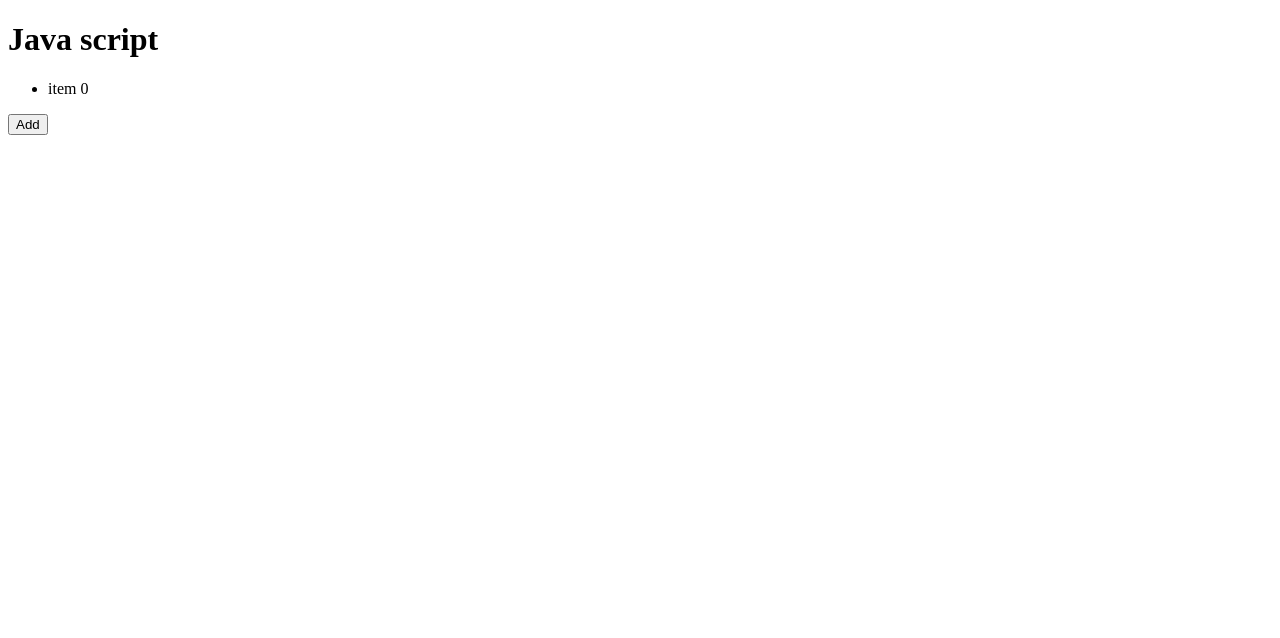
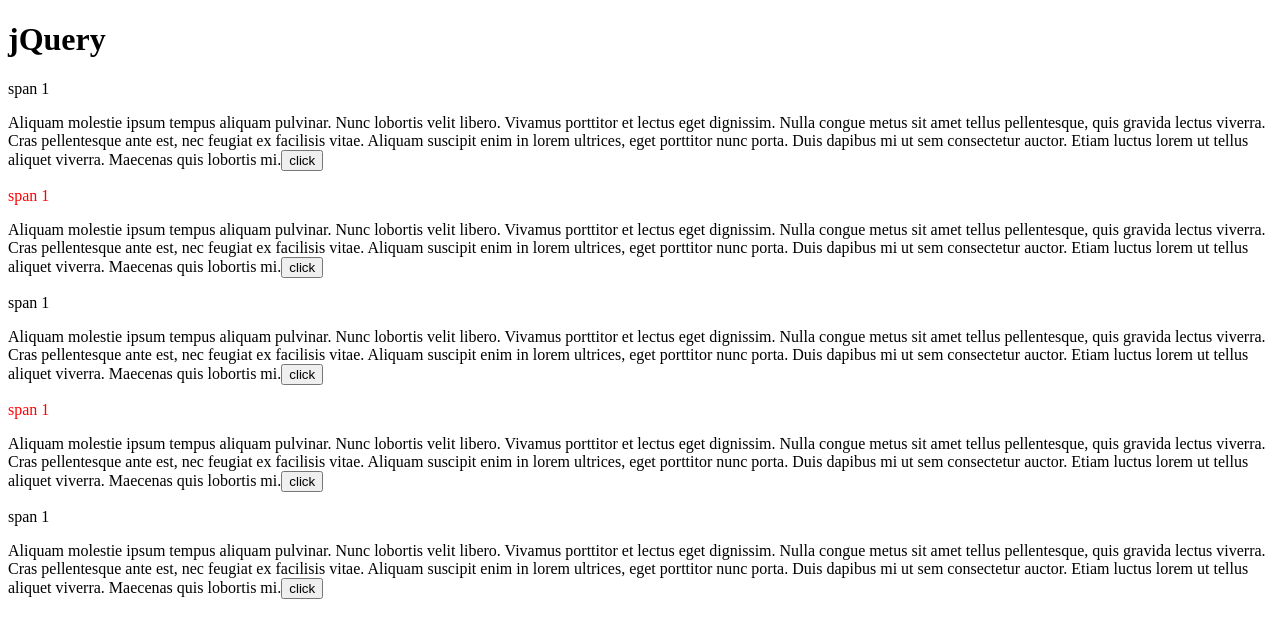
Before and after one commit to AdamPawlinski/jquery-10.2, a plain HTML site: page index.html in a window 1280 px wide. Drawn offline with nearby package versions, Linux system fonts and the light colour scheme.

Commit message:
finish task 10.2

```diff
--- a/index.html
+++ b/index.html
@@ -2,17 +2,60 @@
 <html lang="en">
   <head>
     <meta charset="utf-8">
-    <title>Java-script excercises</title>
+    <title>JQuery excercises</title>
     <link rel="stylesheet" href="css/style.css">
+    <script src="https://ajax.googleapis.com/ajax/libs/jquery/3.2.1/jquery.min.js"></script><script>window.jQuery || document.write('<script src="js/vendor/jquery-3.2.1.min.js"><\/script>')</script>
   </head>
   <body>
-    <h1>Java script</h1>
-    <ul id="list">
-    <li>item 0</li>
-    </ul>
-    <button id="addElem">
-      Add
-    </button>
+    <h1>jQuery</h1>
+    <div>
+      </div>
+      <div>
+        <p><span>span 1</span></p>
+      </div>
+      <div>
+        <p>Aliquam molestie ipsum tempus aliquam pulvinar. Nunc lobortis velit libero.
+          Vivamus porttitor et lectus eget dignissim. Nulla congue metus sit amet tellus pellentesque, quis gravida lectus viverra.
+          Cras pellentesque ante est, nec feugiat ex facilisis vitae. Aliquam suscipit enim in lorem ultrices,
+           eget porttitor nunc porta. Duis dapibus mi ut sem consectetur auctor. Etiam luctus lorem ut tellus aliquet viverra. Maecenas quis lobortis mi.</p>
+      </div>
+      <div>
+        <p><span>span 1</span></p>
+      </div>
+      <div>
+        <p>Aliquam molestie ipsum tempus aliquam pulvinar. Nunc lobortis velit libero.
+          Vivamus porttitor et lectus eget dignissim. Nulla congue metus sit amet tellus pellentesque, quis gravida lectus viverra.
+          Cras pellentesque ante est, nec feugiat ex facilisis vitae. Aliquam suscipit enim in lorem ultrices,
+           eget porttitor nunc porta. Duis dapibus mi ut sem consectetur auctor. Etiam luctus lorem ut tellus aliquet viverra. Maecenas quis lobortis mi.</p>
+      </div>
+      <div>
+        <p><span>span 1</span></p>
+      </div>
+      <div>
+        <p>Aliquam molestie ipsum tempus aliquam pulvinar. Nunc lobortis velit libero.
+          Vivamus porttitor et lectus eget dignissim. Nulla congue metus sit amet tellus pellentesque, quis gravida lectus viverra.
+          Cras pellentesque ante est, nec feugiat ex facilisis vitae. Aliquam suscipit enim in lorem ultrices,
+           eget porttitor nunc porta. Duis dapibus mi ut sem consectetur auctor. Etiam luctus lorem ut tellus aliquet viverra. Maecenas quis lobortis mi.</p>
+      </div>
+      <div>
+        <p><span>span 1</span></p>
+      </div>
+      <div>
+        <p>Aliquam molestie ipsum tempus aliquam pulvinar. Nunc lobortis velit libero.
+          Vivamus porttitor et lectus eget dignissim. Nulla congue metus sit amet tellus pellentesque, quis gravida lectus viverra.
+          Cras pellentesque ante est, nec feugiat ex facilisis vitae. Aliquam suscipit enim in lorem ultrices,
+           eget porttitor nunc porta. Duis dapibus mi ut sem consectetur auctor. Etiam luctus lorem ut tellus aliquet viverra. Maecenas quis lobortis mi.</p>
+      </div>
+      <div>
+        <p><span>span 1</span></p>
+      </div>
+      <div>
+        <p>Aliquam molestie ipsum tempus aliquam pulvinar. Nunc lobortis velit libero.
+          Vivamus porttitor et lectus eget dignissim. Nulla congue metus sit amet tellus pellentesque, quis gravida lectus viverra.
+          Cras pellentesque ante est, nec feugiat ex facilisis vitae. Aliquam suscipit enim in lorem ultrices,
+           eget porttitor nunc porta. Duis dapibus mi ut sem consectetur auctor. Etiam luctus lorem ut tellus aliquet viverra. Maecenas quis lobortis mi.</p>
+      </div>
+    </div>
     <script type="text/javascript" src="js/script.js"></script>
   </body>
 </html>
--- a/js/script.js
+++ b/js/script.js
@@ -0,0 +1,14 @@
+var span = $('span');
+span.each(function(index, element){
+  if (index % 2 !== 0){
+    $(element).css('color', 'red');
+  }
+});
+var paragraphs = $('p:odd');
+paragraphs.each(function(index, element){
+  var button = '<button class="btn" data-tmp="' + (index + 1) + '">click</button>'
+  $(element).append(button);
+})
+$('button').click(function(){
+  alert($(this).attr('data-tmp'));
+})
```
